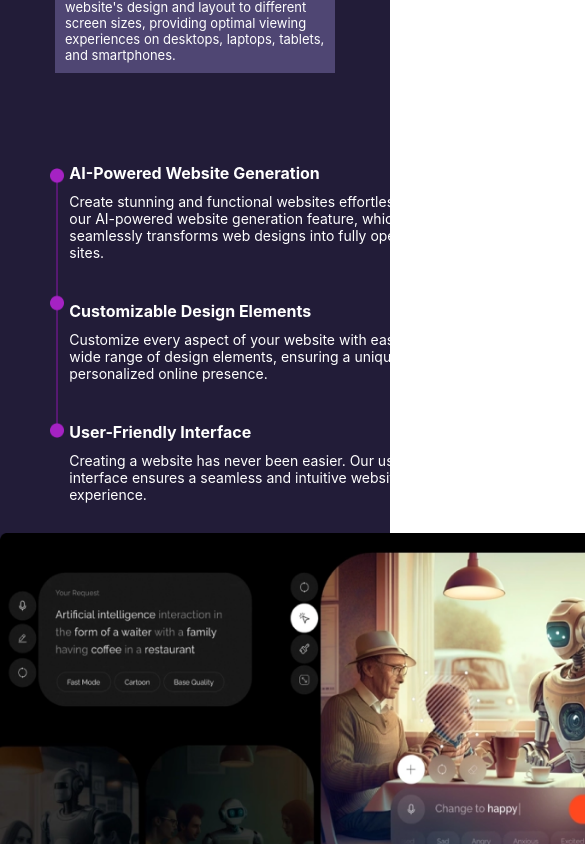
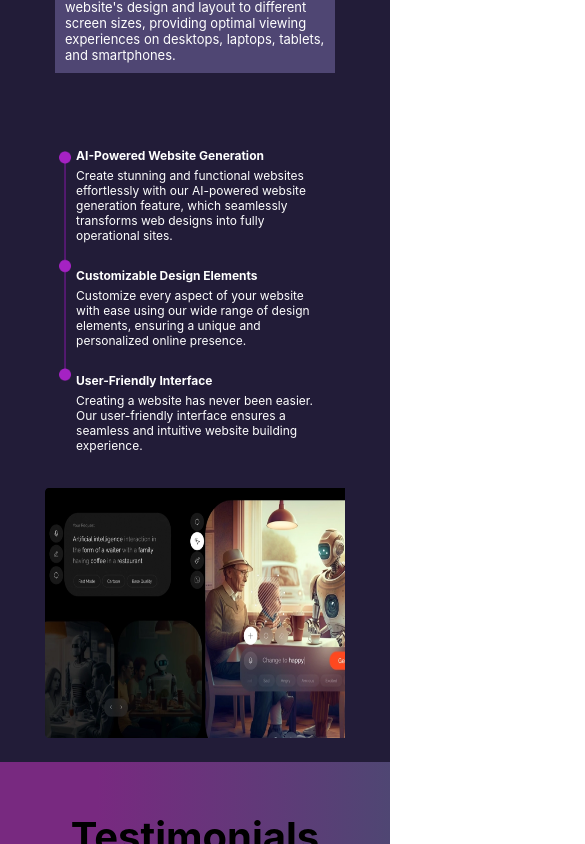
Before and after one commit to Bentike/Neptis, a React (Create React App) app: page / in a window 390 px wide. Shown: the part 1460-2304 px from the top of the page, 585 px wide, since content can reach past the window. Built offline with nearby package versions, Linux system fonts and the light colour scheme.

Commit message:
resized HowItWorks with media query

```diff
--- a/src/Components/HowItWorks.js
+++ b/src/Components/HowItWorks.js
@@ -24,7 +24,7 @@ const HowItWorks = () => {
                    </div>
                 </div>
             </div>
-            <div>
+            <div className="design-right">
                 <img src={robot} alt="robotics" className="robot-img"/>
             </div>
         </div>
--- a/src/Styles/howItWork.css
+++ b/src/Styles/howItWork.css
@@ -1,7 +1,6 @@
 .work-wrap{
   display: flex;
   justify-content: space-between;
-  flex-wrap: wrap;
   background-color: #221C38;
   color: #fff;
 }
@@ -34,3 +33,61 @@
     height: 270px;
     margin-top: 35px;
 }
+
+@media screen and (max-width: 1100px){
+    .robot-img{
+        width: 400px;
+    }
+}
+
+@media screen and (max-width: 895px){
+    .works-div{
+        margin: 5px 0;
+        padding: 10px 5px;
+      }
+
+      .works-div h4{
+          margin-bottom: 5px;
+          font-size: 12px;
+      }
+
+      .works-div p{
+          font-size: 12px;
+          width: 250px;
+      }
+
+      .line{
+        height: 230px;
+        margin-top: 18px;
+    }
+
+    .robot-img{
+        width: 400px;
+        height: 300px;
+    }
+
+}
+
+@media screen and (max-width: 740px){
+    .work-wrap{
+        flex-direction: column;
+        align-items: center;
+    }
+
+    .robot-img{
+       margin: 20px 0;
+    }
+
+    .design-left{
+        margin-left: 0;
+    }
+
+}
+
+@media screen and (max-width: 440px){
+    .robot-img{
+      width: 300px;
+      height: 250px;
+    }
+
+}
```
